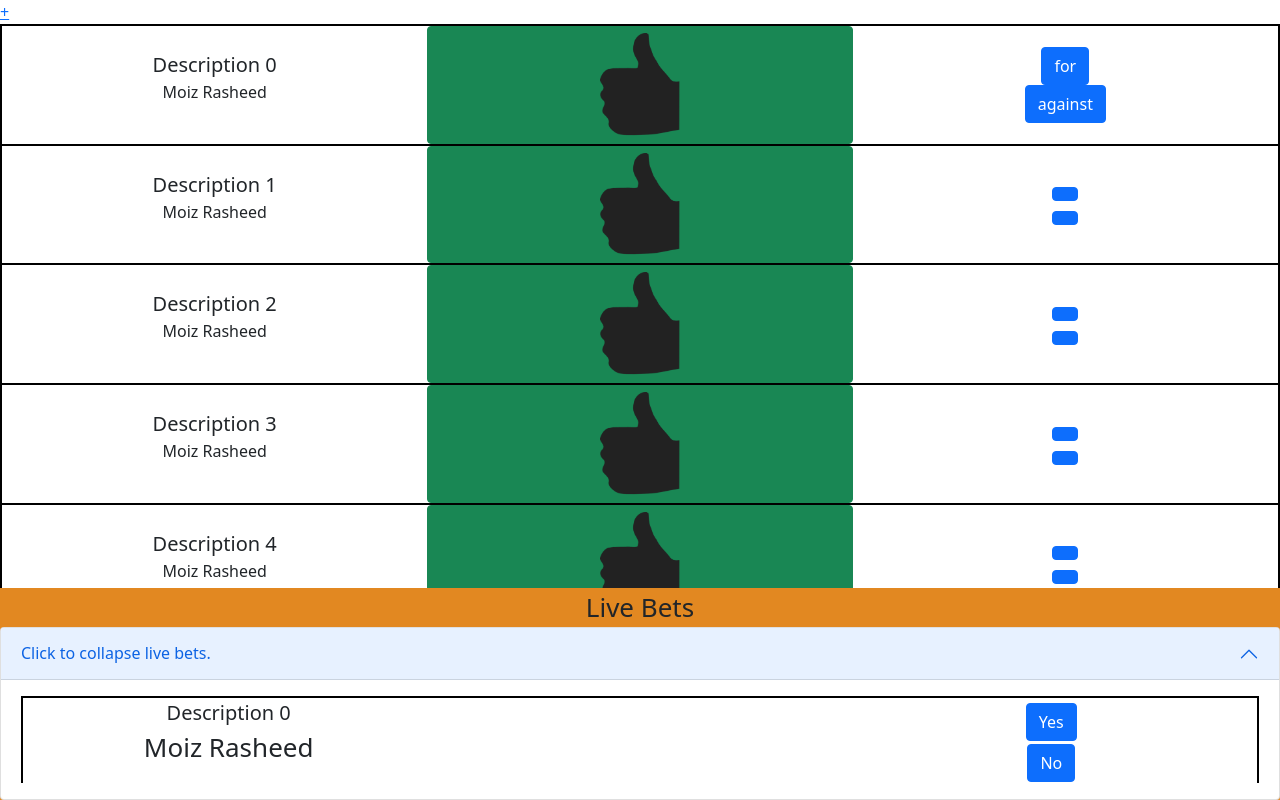
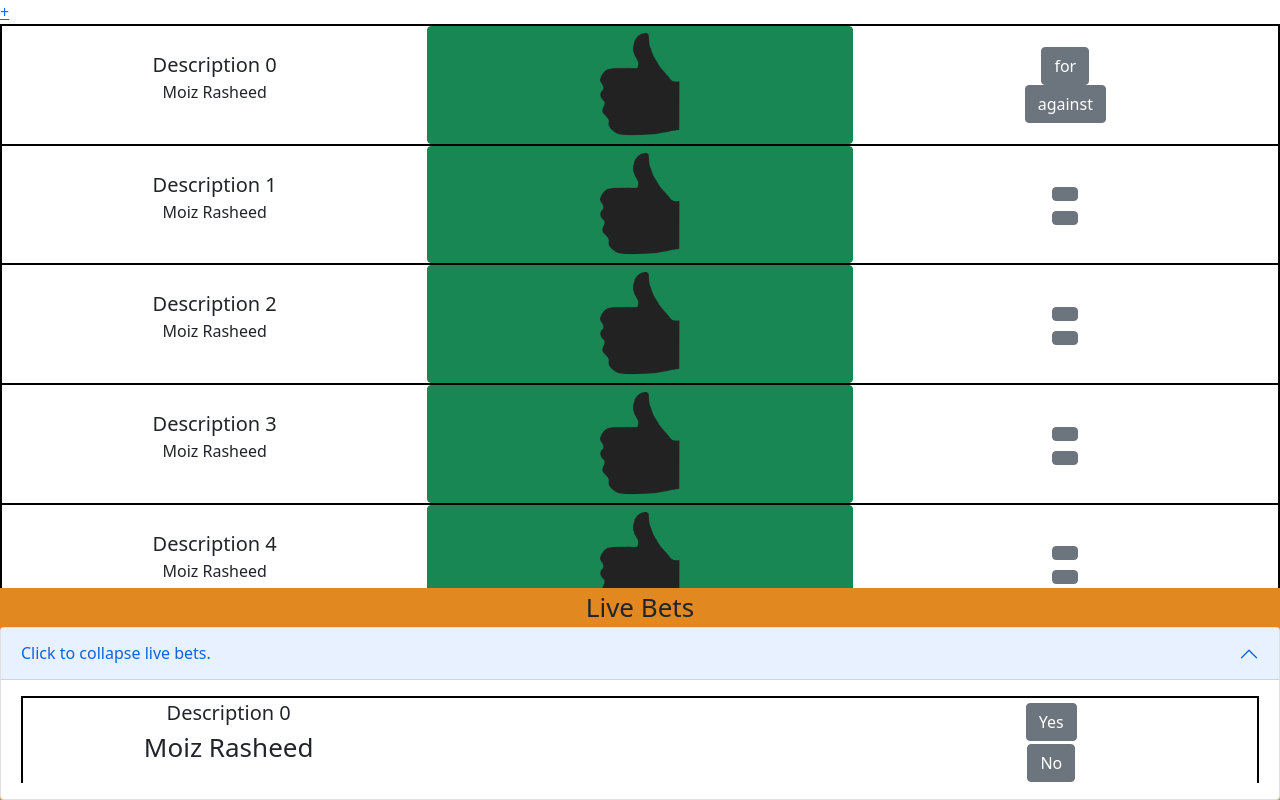
Before and after one commit to Iampizzaprincess/5GHackathon-FrontEnd, a React (Create React App) app: page /f in a window 1280 px wide. Shown: the top 800 px of the page. Built offline with nearby package versions, Linux system fonts and the light colour scheme; no server answers.

Commit message:
last few endpoints connected

```diff
--- a/package.json
+++ b/package.json
@@ -2,7 +2,7 @@
   "name": "frontend",
   "version": "0.1.0",
   "private": true,
-  "proxy": "http://localhost:5000",
+  "proxy": "http://172.18.192.83:5000",
   "dependencies": {
     "@fortawesome/fontawesome-svg-core": "^1.2.36",
     "@fortawesome/free-solid-svg-icons": "^5.15.4",
--- a/src/betlist/betlistitem.component.js
+++ b/src/betlist/betlistitem.component.js
@@ -11,6 +11,7 @@ class BetListItem extends React.Component {
       isVote: true,
       isMod: false
     }
+    this.id = this.props.bet.id;
   }
 
   toggleLike() {
@@ -21,23 +22,29 @@ class BetListItem extends React.Component {
     else
       resp = this.unlike();
     resp.then(() => {
-      BetsService.getBet(this.props.bet.id)
+      BetsService.getBet(this.id)
         .then(data => console.log(data));
     });
   }
 
   like() {
-    console.log('likeing');
-    return BetsService.likeBet(this.props.bet.id)
+    return BetsService.likeBet(this.id)
       .then(success => this.setState({liked: success}));
   }
 
   unlike() {
-    console.log('unliking');
-    return BetsService.unlikeBet(this.props.bet.id)
+    return BetsService.unlikeBet(this.id)
       .then(success => this.setState({liked: !success}));
   }
-  // format bet list item here
+
+  clickOption(option) {
+    if (this.isMod)
+      BetsService.selectCorrectOption(this.id, option);
+    else
+      BetsService.selectOption(this.id, option, this.props.bet.min_wager);
+  }
+
+
   render() {
     //check is mod?
     if (!LoginService.loginName.localeCompare("mod")) {
@@ -57,7 +64,7 @@ class BetListItem extends React.Component {
                 :
                  this.isMod ?
                 <button type = "button" className="btn btn-success"
-                  onClick={() => this.toggleLike()}>
+                  onClick={() => BetsService.approveBet(this.id)}>
                     <div>
                       Approve for betting.
                     </div>
@@ -72,22 +79,12 @@ class BetListItem extends React.Component {
                 }
               </div>
             <div className ="col">
-              <div>
-                <button type="button" className="btn btn-primary">
-                  {this.props.bet.option1}
-                  <div className= {(this.isMod)? 'App':'hide'}>
-                    -Declare winner?
-                  </div>
-                </button>
-              </div>
-              <div>
-                <button type="button" className="btn btn-primary">
-                  {this.props.bet.option2}
-                  <div className= {(this.isMod)? 'App':'hide'}>
-                    -Declare winner?
-                  </div>
-                </button>
-              </div>
+              <OptionButtons option={this.props.bet.option1}
+                             isMod={this.isMod}
+                             onClick={() => this.clickOption(1)} />
+              <OptionButtons option={this.props.bet.option2}
+                             isMod={this.isMod}
+                             onClick={() => this.clickOption(2)} />
             </div>
           </div>
         </div>
@@ -95,4 +92,15 @@ class BetListItem extends React.Component {
   }
 }
 
+function OptionButtons(props) {
+  return (
+    <div onClick={() => props.onClick()}>
+      <button type="button" className="btn btn-secondary">
+        {props.option}
+        {props.isMod ? <div>-Declare winner?</div> : undefined}
+      </button>
+    </div>
+  );
+}
+
 export default BetListItem;
--- a/src/betlist/bets.service.js
+++ b/src/betlist/bets.service.js
@@ -26,10 +26,19 @@ class BetsService {
       .catch(err => {
         console.log('/bets failed fetch - using fallback\n', err);
         return JSON.parse(dummyDataFallback);
+      })
+      .then(data => {
+        console.log(data);
+        return this.sortBets(Object.values(data));
       });
   }
 
-  static createBet(formData) {
+  static createBet(state) {
+    let formData = new FormData();
+    formData.append("description", state.value);
+    formData.append("option1", state.opt1);
+    formData.append("option2", state.opt2);
+    formData.append("min_wager", state.min);
     return PostFormData('/bets/', formData)
       .then(data => data.success)
   }
@@ -49,6 +58,42 @@ class BetsService {
         return data.success
       });
   }
+
+  static approveBet(id) {
+    let formData = new FormData();
+    return PostFormData("/bets/"+id+"/approve", formData)
+      .then(response => console.log(response));
+  }
+
+  static selectOption(id, option, wager) {
+    let formData = new FormData();
+    formData.append("option", String(option));
+    formData.append("wager", String(wager));
+    return PostFormData("/bets/"+id+"/select-option", formData)
+      .then(response => console.log(response));
+  }
+
+  static selectCorrectOption(id, option) {
+    let formData = new FormData();
+    formData.append("option", String(option));
+    return PostFormData("/bets/"+id+"/end", formData)
+      .then(response => console.log(response));
+  }
+
+  static sortBets(bets) {
+    return bets.sort((el1, el2) => {
+      if (el1.approved && el2.approved)
+        return el1.nLikes > el2.nLikes ? -1 : 1;
+      else {
+        if (el1.approved)
+          return -1;
+        else if (el2.approved)
+          return 1;
+        else
+          return el1.nLikes > el2.nLikes ? -1 : 1;
+      }
+    });
+  }
 }
 
 let dummyDataFallback = '{"1":{"description":"Description 0","id":1, "option1":"for", "option2":"against"},"2":{"description":"Description 1","id":2},"3":{"description":"Description 2","id":3},"4":{"description":"Description 3","id":4},"5":{"description":"Description 4","id":5},"6":{"description":"Description 5","id":6},"7":{"description":"Description 6","id":7},"8":{"description":"Description 7","id":8},"9":{"description":"Description 8","id":9},"10":{"description":"Description 9","id":10}}';
--- a/src/betlist/pushbet.component.js
+++ b/src/betlist/pushbet.component.js
@@ -15,7 +15,8 @@ class PushBet extends React.Component {
         let pushBetItems = [];
         pushBetItems.push( // here you will do a for loop to push on items to pushBetItems and render them like betlist.component.js line 29
             <BetListItem bet={JSON.parse('{"approved":false,"description":"Description 0","id":1,"option1":"Yes","option2":"No"}')
-                            } isNotVote={true}/>
+                            } isNotVote={true}
+                            key={1}/>
         );
         return(
         <div>
--- a/src/betlist/writebet.component.js
+++ b/src/betlist/writebet.component.js
@@ -18,7 +18,6 @@ class WriteBet extends React.Component {
     }
 
   handleChange(event, num) {
-    //this.setState({value: event.target.value});
     switch (num){
       case 1: this.setState({value: event.target.value});
             break;
@@ -32,14 +31,7 @@ class WriteBet extends React.Component {
   }
 
   handleSubmit(event) {
-    // parse in default parameters
-    //TO DO
-    let formData = new FormData();
-    formData.append("description", this.state.value);
-    formData.append("option1", this.state.opt1);
-    formData.append("option2", this.state.opt2);
-    formData.append("min_wager", this.state.min);
-    BetsService.createBet(formData)
+    BetsService.createBet(this.state)
       .then(success => this.setState({submitted: success}))
       .catch(err => console.log(err));
     event.preventDefault();
```
